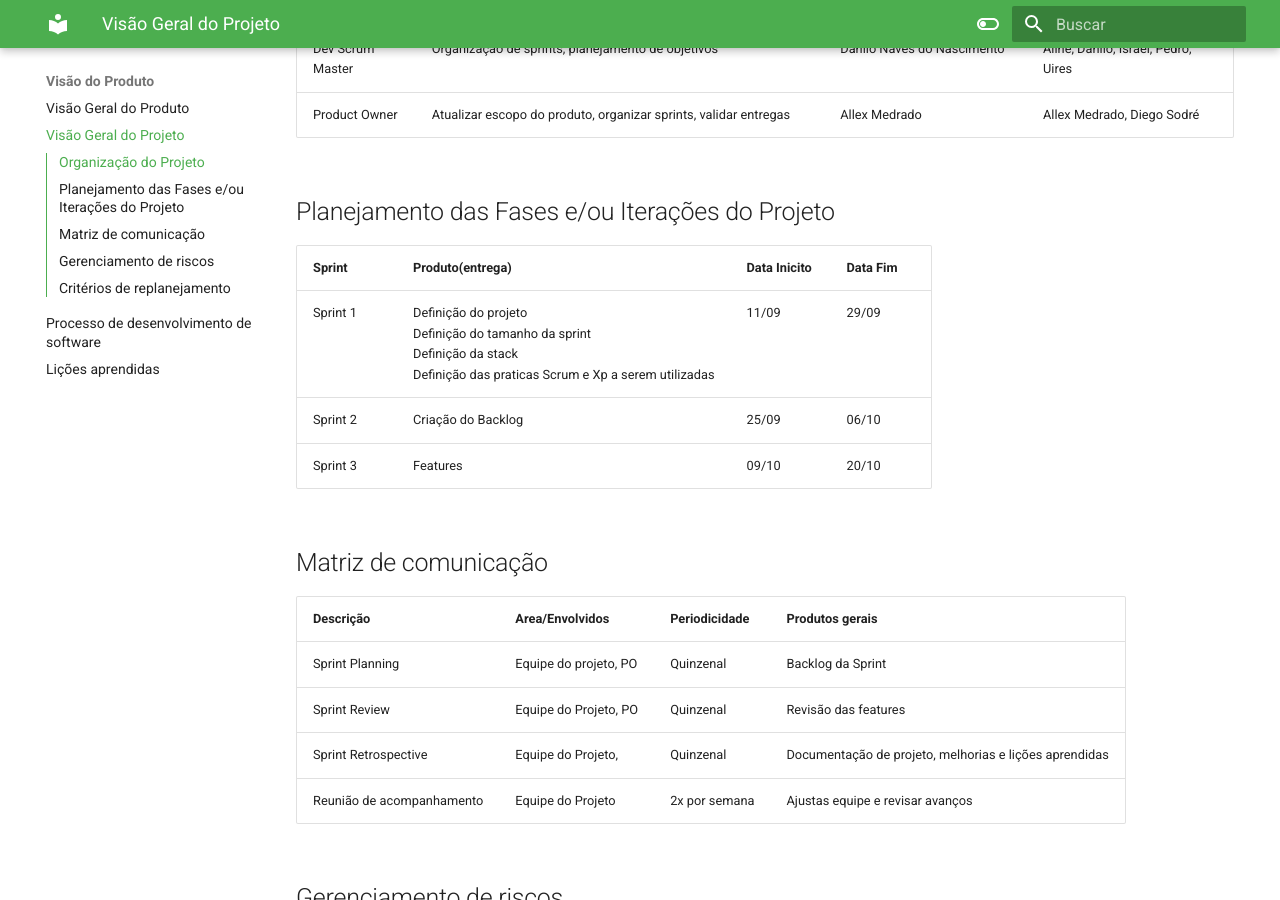
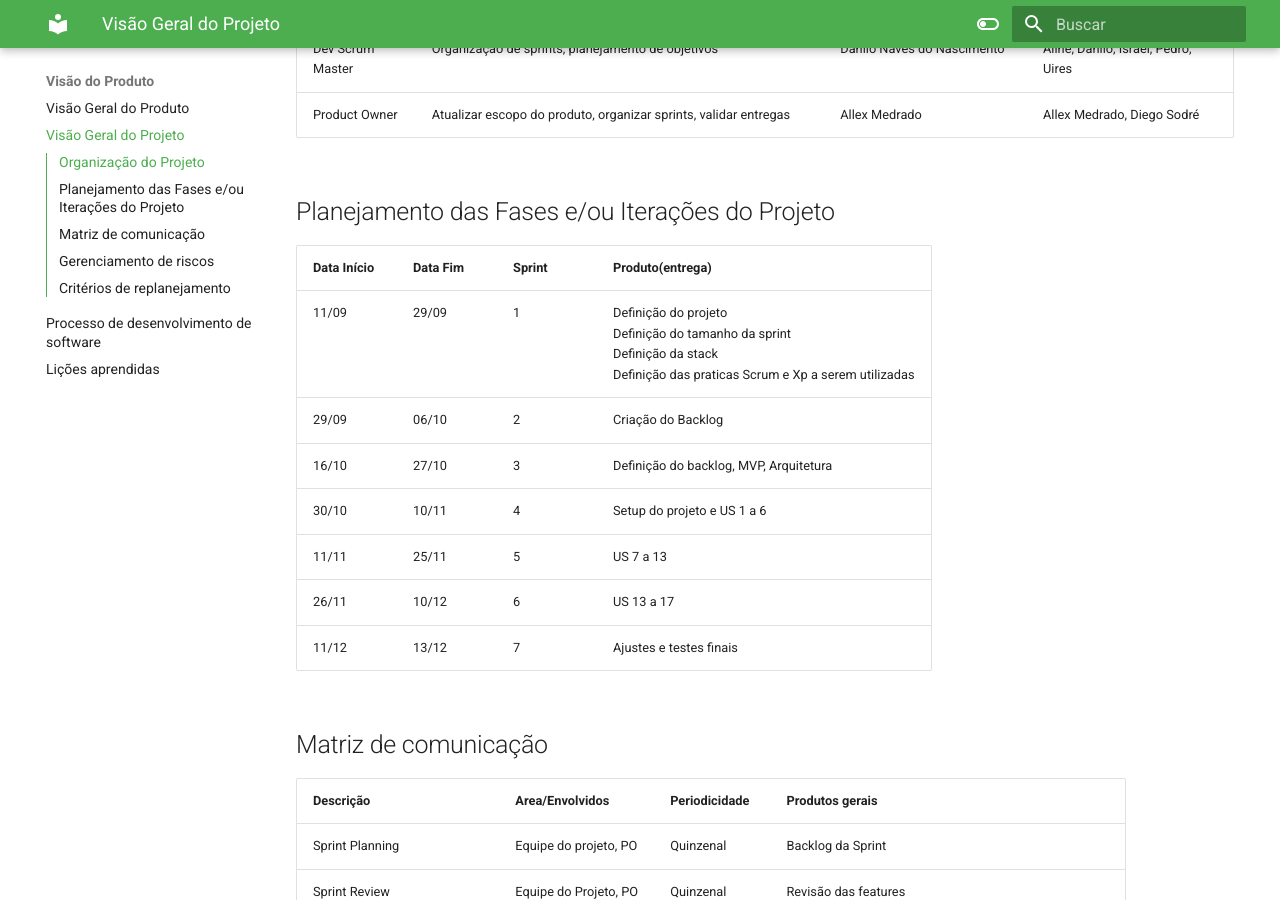
Before and after one commit to mdsreq-fga-unb/2023.2-EmaFlix, an MkDocs documentation site: the page built from docs/visão do projeto.md, in a window 1280 px wide and 900 px high, scrolled down 562 px. Built offline with MkDocs 1.6.1 and Material for MkDocs 9.7.7, drawn with Linux system fonts in a browser that asks for light colours.

```diff
--- a/docs/visão do projeto.md
+++ b/docs/visão do projeto.md
@@ -13,11 +13,15 @@
 
 ## Planejamento das Fases e/ou Iterações do Projeto
 
-| Sprint   | Produto(entrega) | Data Inicito | Data Fim |
-| ------   | ---------------- | ------------ | -------- |
-| Sprint 1 | Definição do projeto <br> Definição do tamanho da sprint <br> Definição da stack <br> Definição das praticas Scrum e Xp a serem utilizadas | 11/09 | 29/09 |
-| Sprint 2 | Criação do Backlog | 25/09 | 06/10 |
-| Sprint 3 | Features <a definir> | 09/10 | 20/10 |
+| Data Início | Data Fim | Sprint | Produto(entrega)                                                                                                                           |
+|-------------|----------|--------|--------------------------------------------------------------------------------------------------------------------------------------------|
+| 11/09       | 29/09    | 1      | Definição do projeto <br> Definição do tamanho da sprint <br> Definição da stack <br> Definição das praticas Scrum e Xp a serem utilizadas |
+| 29/09       | 06/10    | 2      | Criação do Backlog                                                                                                                         |
+| 16/10       | 27/10    | 3      | Definição do backlog, MVP, Arquitetura                                                                                                     |
+| 30/10       | 10/11    | 4      | Setup do projeto e US 1 a 6                                                                                                                |
+| 11/11       | 25/11    | 5      | US 7 a 13                                                                                                                                  |
+| 26/11       | 10/12    | 6      | US 13 a 17                                                                                                                                 |
+| 11/12       | 13/12    | 7      | Ajustes e testes finais                                                                                                                    |
 
 ## Matriz de comunicação
 
```
Also changed, not shown: docs/sprints.md (+12 -1 lines), docs/visão do produto.md (line endings or trailing spaces), site/search/search_index.json, 1 other file.
